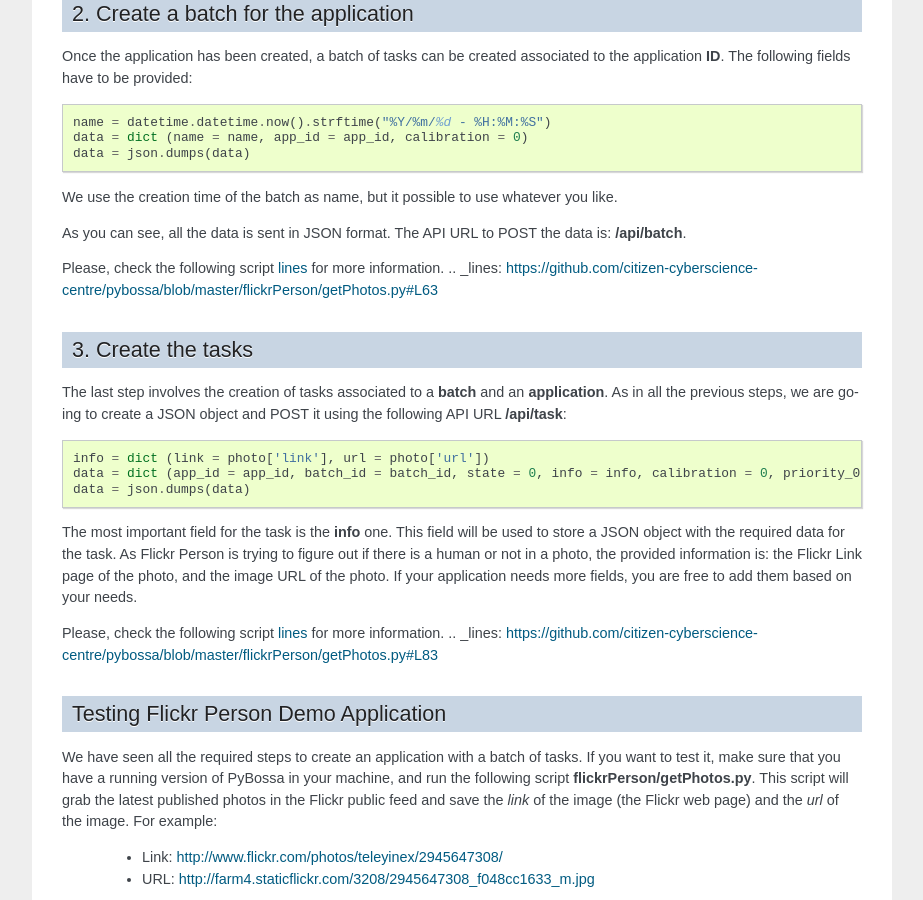
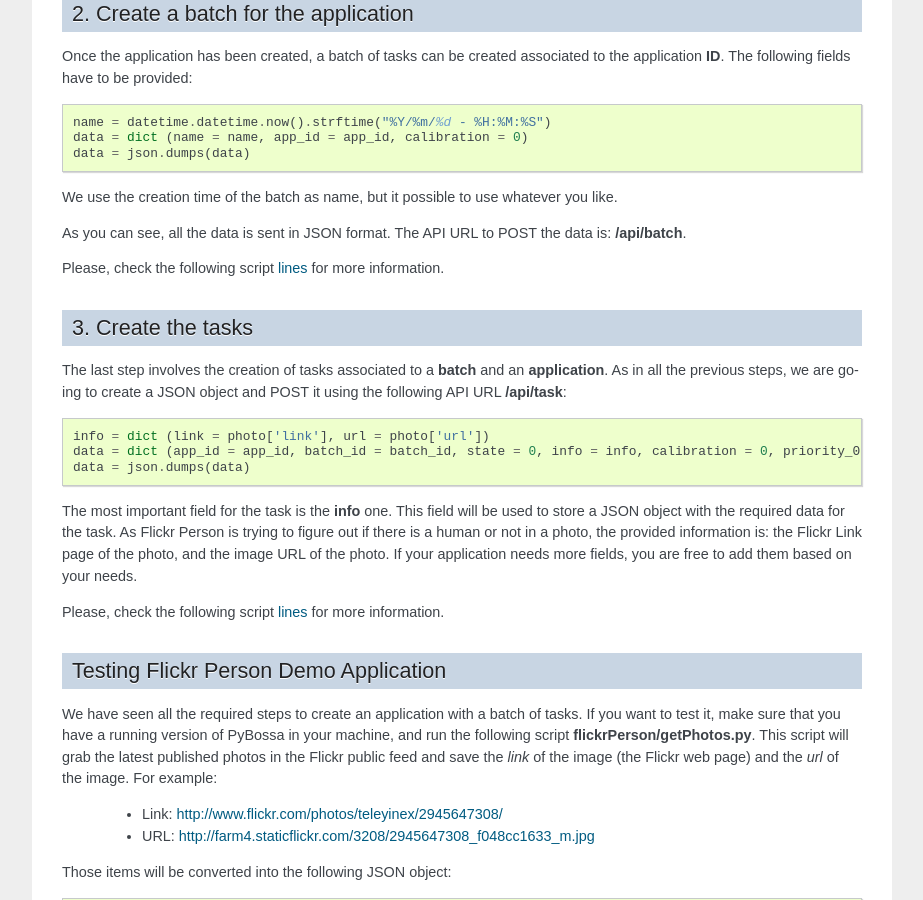
Before and after one commit to Scifabric/pybossa, a Sphinx documentation site: the page built from doc/task-presenter.rst, in a window 1280 px wide and 900 px high, scrolled down 713 px. Shown: the whole window, without its empty margins (198-1121 px from the left). Built offline with Sphinx 7.4.7, drawn with Linux system fonts in a browser that asks for light colours.

Commit message:
Fixed some links. Refs #21

```diff
--- a/doc/task-presenter.rst
+++ b/doc/task-presenter.rst
@@ -27,9 +27,9 @@ First of all we have to create an application for the project. The application w
 
 The **description** field is used to store the **question** that we want to ask in our tasks. As Flickr Person is trying to figure out if there is a person in the photo, the question is: *Do you see a human in this photo?*. The other two fields are the names used for naming the application (short_name will be the slug name of the application).
 
-Please, check the following script lines_ for more information.
+Please, check the following script `lines <https://github.com/citizen-cyberscience-centre/pybossa/blob/master/flickrPerson/getPhotos.py#L25>`_ for more information.
 
-.. _lines: https://github.com/citizen-cyberscience-centre/pybossa/blob/master/flickrPerson/getPhotos.py#L25
+
 
 2. Create a batch for the application
 =====================================
@@ -44,8 +44,7 @@ We use the creation time of the batch as name, but it possible to use whatever y
 
 As you can see, all the data is sent in JSON format. The API URL to POST the data is: **/api/batch**.
 
-Please, check the following script lines_ for more information.
-.. _lines: https://github.com/citizen-cyberscience-centre/pybossa/blob/master/flickrPerson/getPhotos.py#L63
+Please, check the following script `lines <https://github.com/citizen-cyberscience-centre/pybossa/blob/master/flickrPerson/getPhotos.py#L63>`_ for more information.
 
 3. Create the tasks
 ===================
@@ -58,8 +57,7 @@ The last step involves the creation of tasks associated to a **batch** and an **
 
 The most important field for the task is the **info** one. This field will be used to store a JSON object with the required data for the task. As Flickr Person is trying to figure out if there is a human or not in a photo, the provided information is: the Flickr Link page of the photo, and the image URL of the photo. If your application needs more fields, you are free to add them based on your needs.
 
-Please, check the following script lines_ for more information.
-.. _lines: https://github.com/citizen-cyberscience-centre/pybossa/blob/master/flickrPerson/getPhotos.py#L83
+Please, check the following script `lines <https://github.com/citizen-cyberscience-centre/pybossa/blob/master/flickrPerson/getPhotos.py#L83>`_ for more information.
 
 Testing Flickr Person Demo Application
 ======================================
```
Also changed, not shown: other parts of doc/task-presenter.rst (+2 -2 lines).
